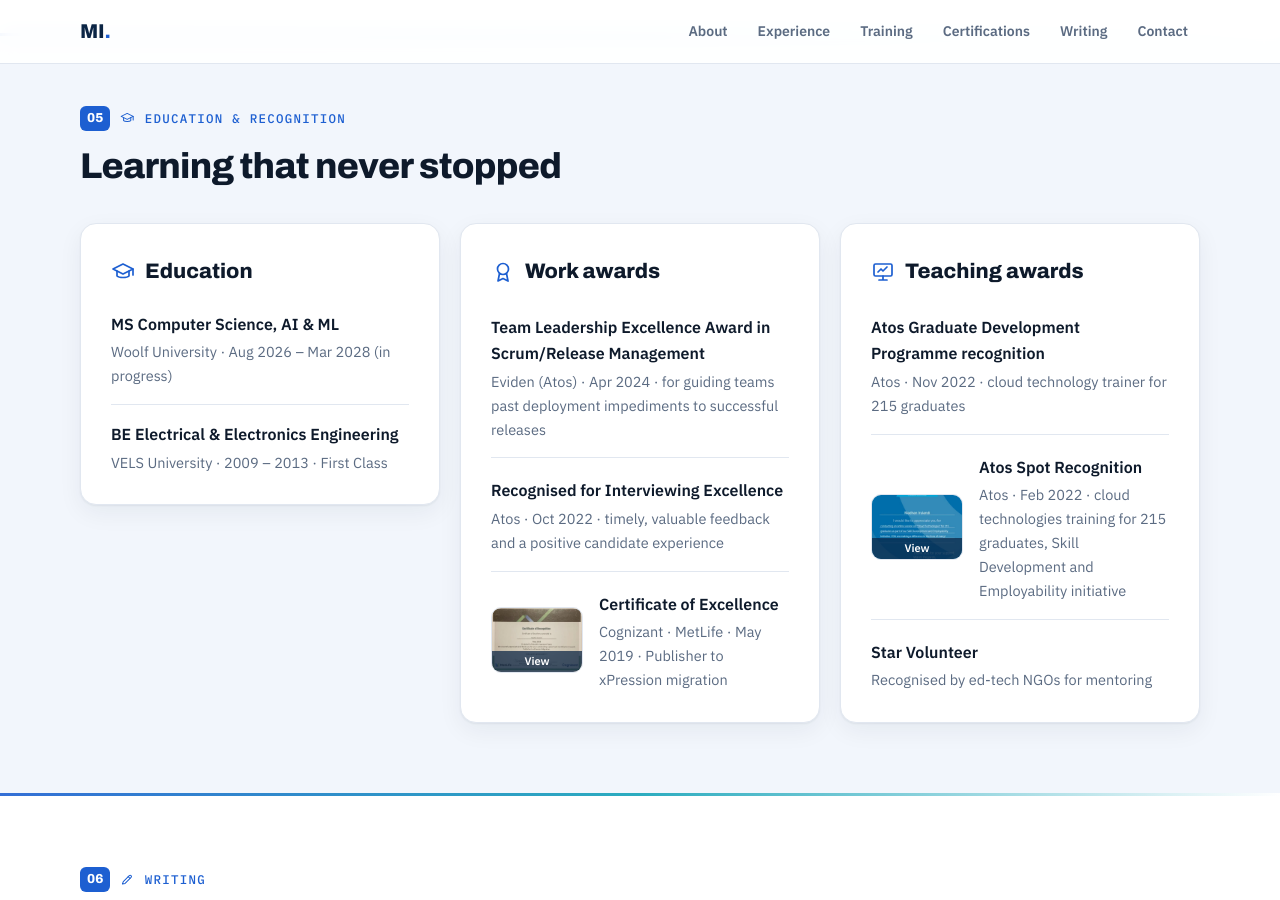
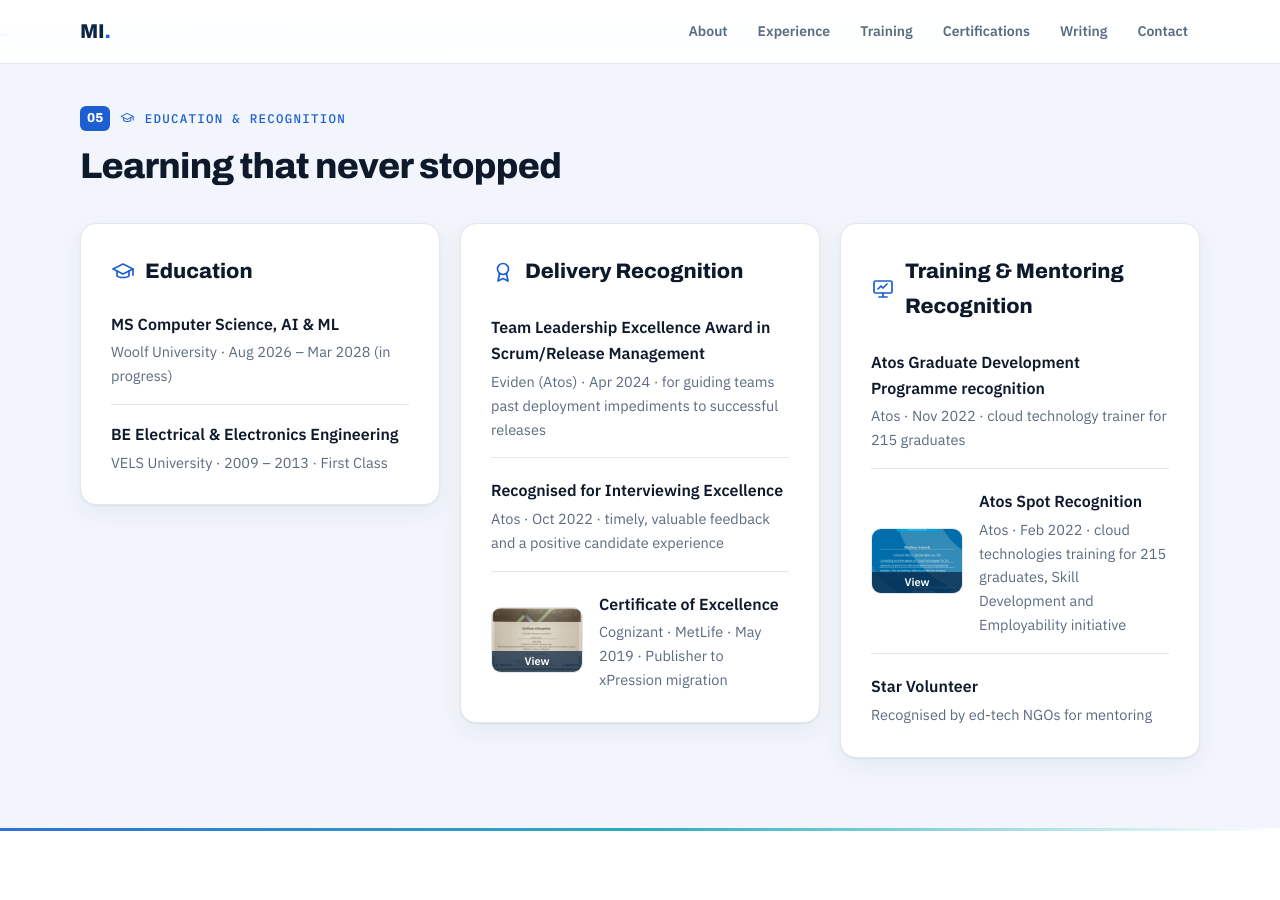
Before and after one commit to Madhan-I/Madhan-I.github.io, a Jekyll site: the page built from index.html, in a window 1280 px wide and 900 px high, scrolled down 8884 px. Built offline with Jekyll 4.4.1, drawn with Linux system fonts in a browser that asks for light colours.

Commit message:
Rename recognition groups
Co-Authored-By: Claude Opus 5.5 <noreply@anthropic.com>
Claude-Session: https://claude.ai/code/session_01MFRrTt7LBDdX57m85KHNGp

```diff
--- a/_data/profile.yml
+++ b/_data/profile.yml
@@ -449,7 +449,7 @@ education:
     detail: VELS University · 2009 – 2013 · First Class
 
 award_groups:
-  - group: Work awards
+  - group: Delivery Recognition
     icon: award
     items:
       - title: Team Leadership Excellence Award in Scrum/Release Management
@@ -459,7 +459,7 @@ award_groups:
       - title: Certificate of Excellence
         detail: Cognizant · MetLife · May 2019 · Publisher to xPression migration
         image: award-excellence.jpg
-  - group: Teaching awards
+  - group: Training & Mentoring Recognition
     icon: board
     items:
       - title: Atos Graduate Development Programme recognition
```
